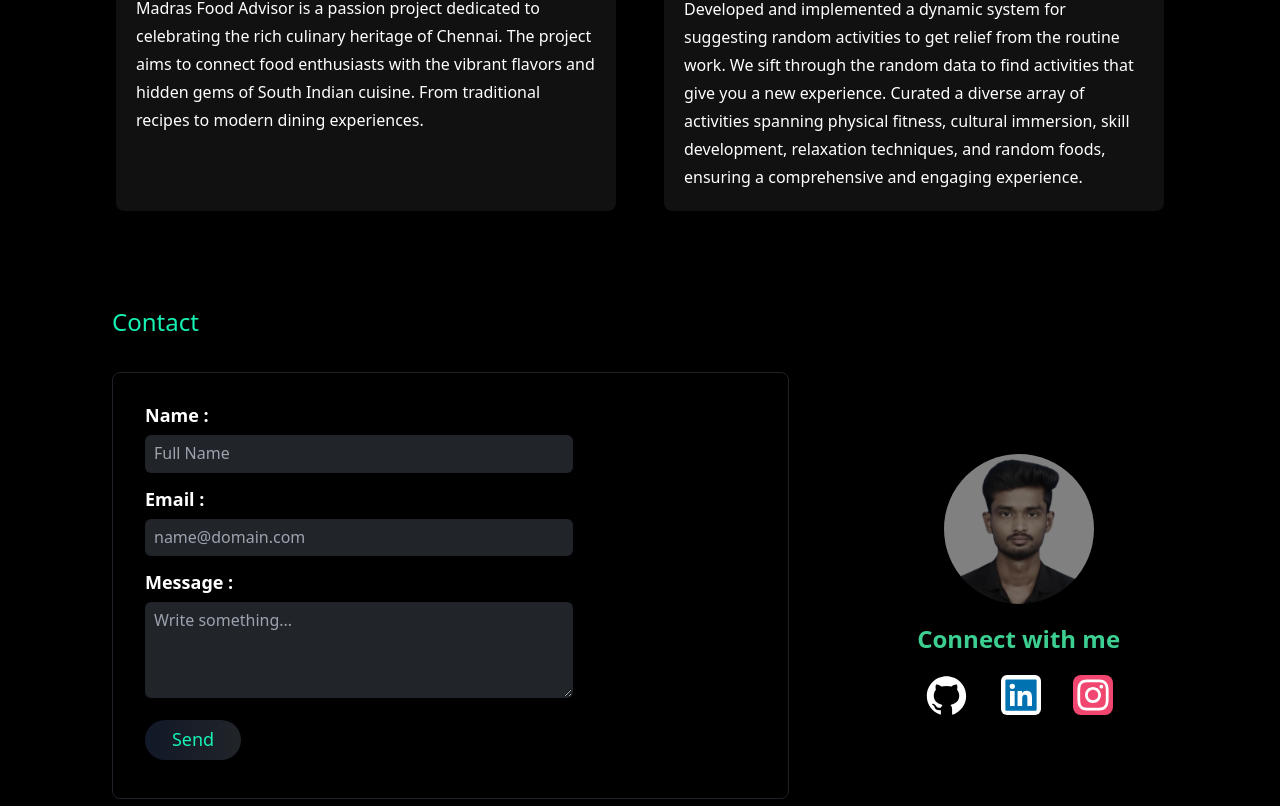
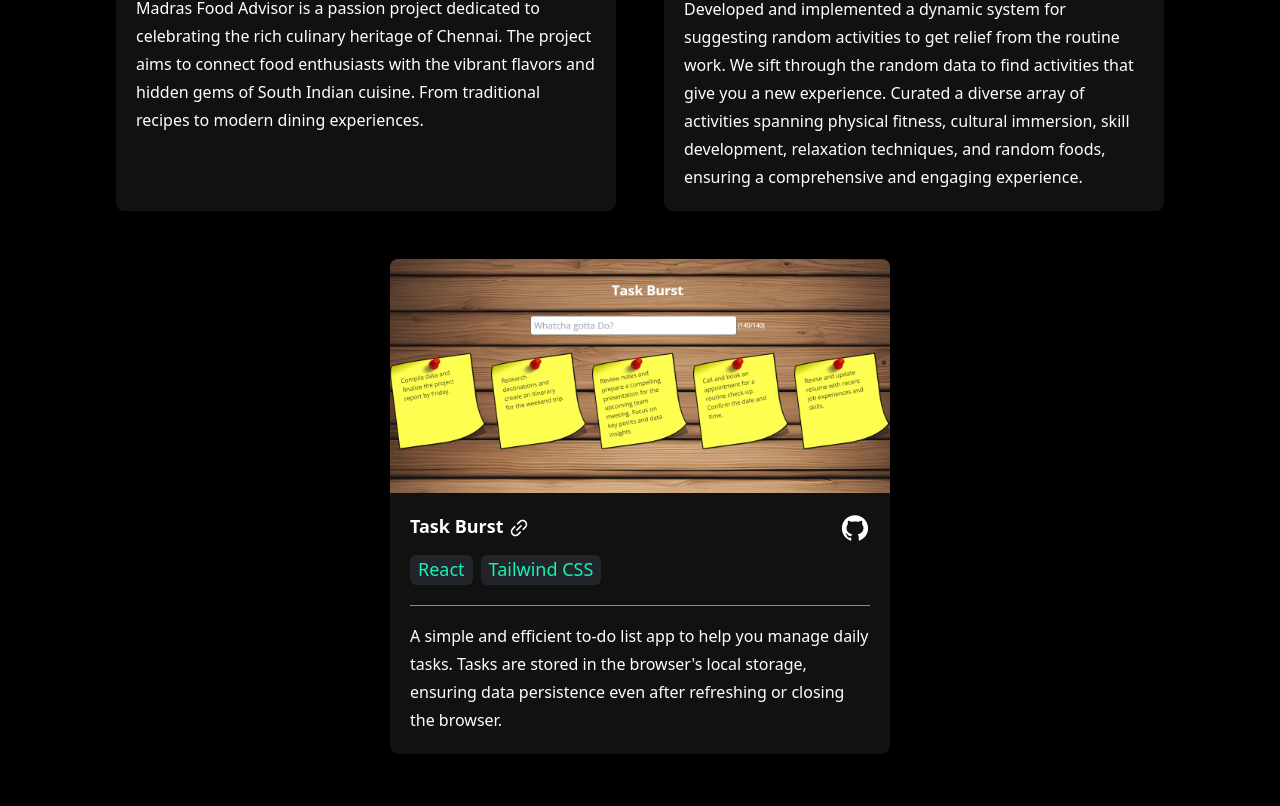
Before and after one commit to Harishgopal17/Portfolio, a React (Vite) app: page / in a window 1280 px wide. Shown: the part 1991-2797 px from the top of the page. Built offline with nearby package versions, Linux system fonts and the light colour scheme; the HTML template or start-up script is replaced by a standard one.

Commit message:
added new project

```diff
--- a/src/constants/index.js
+++ b/src/constants/index.js
@@ -1,5 +1,6 @@
 import madrasfoodadvisor from "../assets/images/madrasfoodadvisor.png";
 import breaktheroutine from "../assets/images/breaktheroutine.png";
+import taskburst from "../assets/images/taskburst.png";
 import harishLogo from "../assets/icons/harishLogo.png";
 import resumefile from "../assets/resume/Harish_Resume.pdf";
 import harishPhoto from "../assets/images/Photo_WhiteBG.png";
@@ -41,6 +42,15 @@ export const projects = [
     githubURL: "https://github.com/Harishgopal17/break_the_routine",
     tools: ["Html", "CSS", "Java Script", "Web API", "Fetch API"],
   },
+  {
+    imgURL: taskburst,
+    name: "Task Burst",
+    description:
+      "A simple and efficient to-do list app to help you manage daily tasks. Tasks are stored in the browser's local storage, ensuring data persistence even after refreshing or closing the browser.",
+    projectURL: "https://taskburst.netlify.app/",
+    githubURL: "https://github.com/Harishgopal17/TaskBurst",
+    tools: ["React", "Tailwind CSS"],
+  },
 ];
 
 export const photo = {
```
Also changed, not shown: src/assets/images/taskburst.png (added).
